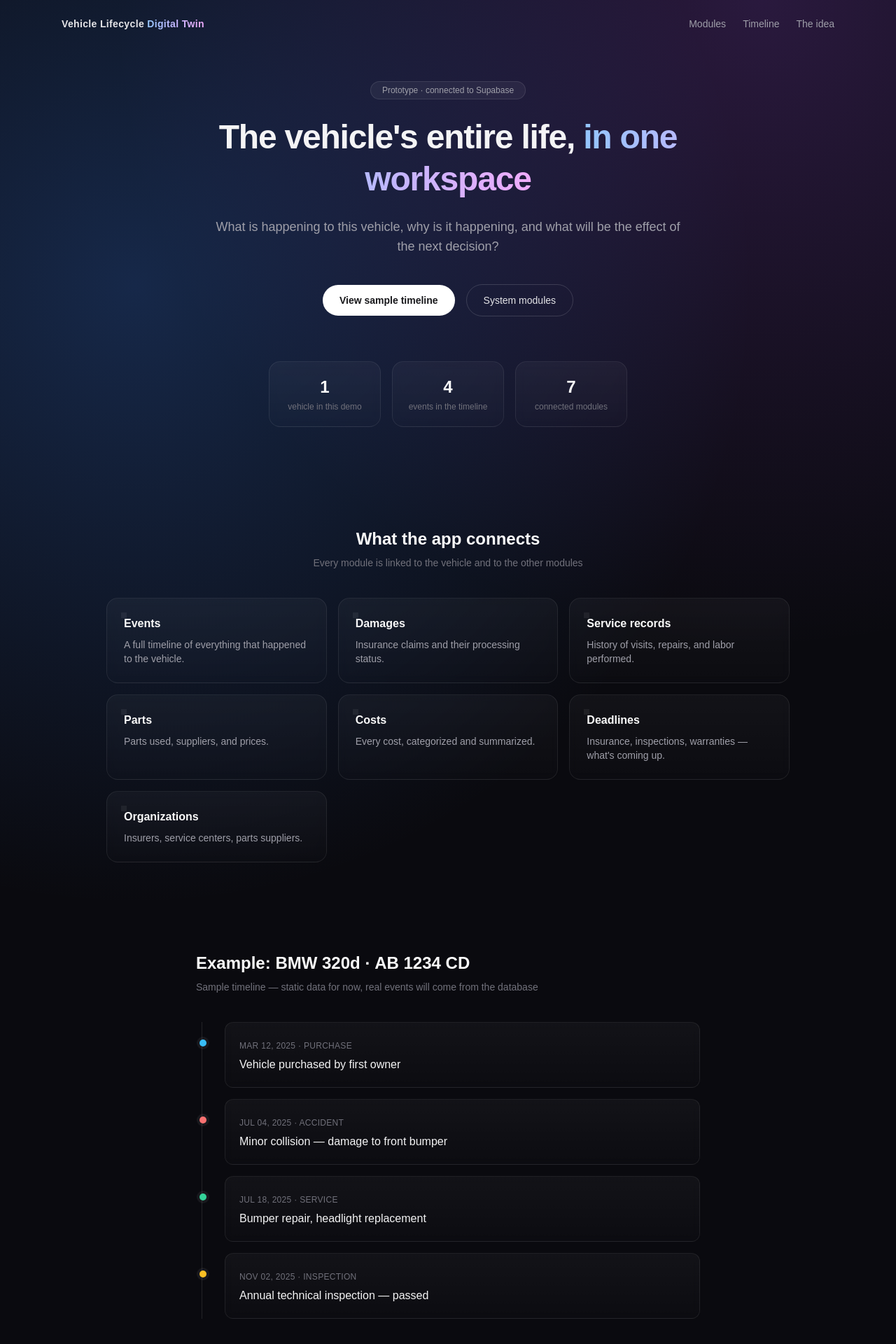
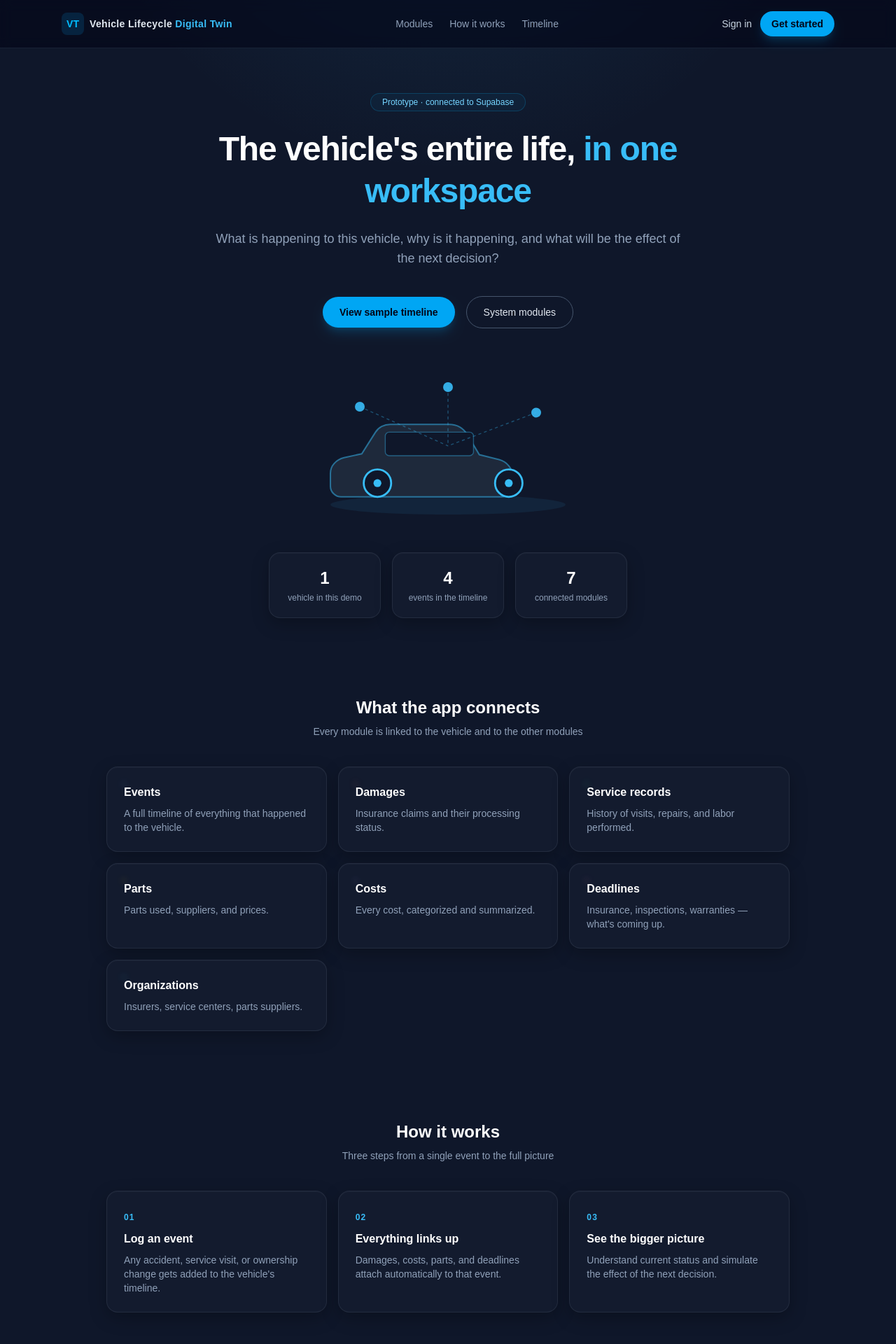
Before and after one commit to Troth99/autocrest, a Next.js app: page / in a window 1280 px wide. Shown: the top 1920 px of the page at 70% size. Built offline with nearby package versions, Linux system fonts and the light colour scheme.

Commit message:
Changed css for the new statig page

```diff
--- a/src/app/globals.css
+++ b/src/app/globals.css
@@ -25,37 +25,34 @@ body {
   font-family: Arial, Helvetica, sans-serif;
 }
 
-/* Prototype styles: Vehicle Lifecycle Digital Twin home page */
+/* Prototype styles: Vehicle Lifecycle Digital Twin home page (soft steel-blue, shadow style) */
 .dt-hero {
   background:
-    radial-gradient(circle at 15% 20%, rgba(59, 130, 246, 0.25), transparent 45%),
-    radial-gradient(circle at 85% 0%, rgba(168, 85, 247, 0.2), transparent 40%),
-    #0a0a0f;
+    radial-gradient(900px circle at 50% -10%, rgba(56, 189, 248, 0.12), transparent 60%),
+    #0f172a;
 }
 
 .dt-card {
-  background: linear-gradient(180deg, rgba(255, 255, 255, 0.04), rgba(255, 255, 255, 0.01));
-  border: 1px solid rgba(255, 255, 255, 0.08);
-  backdrop-filter: blur(6px);
-  transition: transform 0.2s ease, border-color 0.2s ease;
+  background: #131b2e;
+  border: 1px solid rgba(148, 163, 184, 0.12);
+  box-shadow: 0 8px 24px rgba(0, 0, 0, 0.25), 0 1px 0 rgba(255, 255, 255, 0.03) inset;
+  transition: transform 0.2s ease, box-shadow 0.2s ease, border-color 0.2s ease;
 }
 
 .dt-card:hover {
   transform: translateY(-2px);
-  border-color: rgba(255, 255, 255, 0.2);
+  border-color: rgba(56, 189, 248, 0.35);
+  box-shadow: 0 16px 32px rgba(0, 0, 0, 0.35), 0 1px 0 rgba(255, 255, 255, 0.05) inset;
 }
 
 .dt-dot {
-  width: 0.65rem;
-  height: 0.65rem;
+  width: 0.6rem;
+  height: 0.6rem;
   border-radius: 9999px;
   flex-shrink: 0;
-  box-shadow: 0 0 0 4px rgba(255, 255, 255, 0.06);
+  box-shadow: 0 0 10px 1px currentColor;
 }
 
-.dt-glow-text {
-  background: linear-gradient(90deg, #93c5fd, #c4b5fd, #f0abfc);
-  -webkit-background-clip: text;
-  background-clip: text;
-  color: transparent;
+.dt-accent-text {
+  color: #38bdf8;
 }
--- a/src/app/page.tsx
+++ b/src/app/page.tsx
@@ -1,3 +1,5 @@
+import Link from "next/link";
+
 const modules = [
   { label: "Events", desc: "A full timeline of everything that happened to the vehicle.", color: "#60a5fa" },
   { label: "Damages", desc: "Insurance claims and their processing status.", color: "#f87171" },
@@ -14,6 +16,12 @@ const stats = [
   { value: "7", label: "connected modules" },
 ];
 
+const steps = [
+  { step: "01", title: "Log an event", desc: "Any accident, service visit, or ownership change gets added to the vehicle's timeline." },
+  { step: "02", title: "Everything links up", desc: "Damages, costs, parts, and deadlines attach automatically to that event." },
+  { step: "03", title: "See the bigger picture", desc: "Understand current status and simulate the effect of the next decision." },
+];
+
 const timeline = [
   { date: "Mar 12, 2025", type: "Purchase", title: "Vehicle purchased by first owner", color: "#38bdf8" },
   { date: "Jul 04, 2025", type: "Accident", title: "Minor collision — damage to front bumper", color: "#f87171" },
@@ -21,54 +29,126 @@ const timeline = [
   { date: "Nov 02, 2025", type: "Inspection", title: "Annual technical inspection — passed", color: "#fbbf24" },
 ];
 
+const footerColumns = [
+  {
+    heading: "Product",
+    links: ["Modules", "Timeline", "Pricing", "Changelog"],
+  },
+  {
+    heading: "Company",
+    links: ["About", "Blog", "Careers", "Contact"],
+  },
+  {
+    heading: "Resources",
+    links: ["Documentation", "API", "Status", "Support"],
+  },
+];
+
+function TwinIllustration() {
+  return (
+    <svg
+      viewBox="0 0 320 160"
+      className="mx-auto h-auto w-full max-w-md"
+      fill="none"
+      xmlns="http://www.w3.org/2000/svg"
+    >
+      <ellipse cx="160" cy="140" rx="120" ry="10" fill="#38bdf8" opacity="0.08" />
+      <path
+        d="M40 108c0-8 6-14 14-16l18-4 14-22c3-5 9-8 15-8h60c8 0 15 4 19 11l12 20 20 5c8 2 14 9 14 17v10c0 6-5 11-11 11H51c-6 0-11-5-11-11v-13Z"
+        fill="#1e293b"
+        stroke="#38bdf8"
+        strokeOpacity="0.5"
+        strokeWidth="1.5"
+      />
+      <rect x="96" y="66" width="90" height="24" rx="4" fill="#0f172a" stroke="#38bdf8" strokeOpacity="0.4" />
+      <circle cx="88" cy="118" r="14" fill="#0f172a" stroke="#38bdf8" strokeWidth="2" />
+      <circle cx="88" cy="118" r="4" fill="#38bdf8" />
+      <circle cx="222" cy="118" r="14" fill="#0f172a" stroke="#38bdf8" strokeWidth="2" />
+      <circle cx="222" cy="118" r="4" fill="#38bdf8" />
+      {[
+        [70, 40],
+        [160, 20],
+        [250, 46],
+      ].map(([x, y], i) => (
+        <g key={i}>
+          <line x1={x} y1={y} x2={160} y2={80} stroke="#38bdf8" strokeOpacity="0.35" strokeDasharray="3 3" />
+          <circle cx={x} cy={y} r="5" fill="#38bdf8" opacity="0.9" />
+        </g>
+      ))}
+    </svg>
+  );
+}
+
 export default function Home() {
   return (
-    <div className="dt-hero min-h-screen text-zinc-100">
-      {/* Nav */}
-      <nav className="mx-auto flex max-w-6xl items-center justify-between px-6 py-6">
-        <span className="text-sm font-semibold tracking-wide text-zinc-200">
-          Vehicle Lifecycle <span className="dt-glow-text">Digital Twin</span>
-        </span>
-        <div className="hidden gap-6 text-sm text-zinc-400 sm:flex">
-          <a href="#modules" className="hover:text-zinc-100">Modules</a>
-          <a href="#timeline" className="hover:text-zinc-100">Timeline</a>
-          <a href="#question" className="hover:text-zinc-100">The idea</a>
-        </div>
-      </nav>
+    <div className="dt-hero min-h-screen text-slate-100">
+      {/* Header */}
+      <header className="sticky top-0 z-10 border-b border-slate-700/40 bg-slate-950/60 backdrop-blur">
+        <nav className="mx-auto flex max-w-6xl items-center justify-between px-6 py-4">
+          <Link href="/" className="flex items-center gap-2">
+            <span className="flex h-8 w-8 items-center justify-center rounded-lg bg-sky-500/15 text-sm font-bold text-sky-400">
+              VT
+            </span>
+            <span className="text-sm font-semibold tracking-wide text-slate-200">
+              Vehicle Lifecycle <span className="dt-accent-text">Digital Twin</span>
+            </span>
+          </Link>
+          <div className="hidden items-center gap-6 text-sm text-slate-400 md:flex">
+            <a href="#modules" className="hover:text-slate-100">Modules</a>
+            <a href="#how-it-works" className="hover:text-slate-100">How it works</a>
+            <a href="#timeline" className="hover:text-slate-100">Timeline</a>
+          </div>
+          <div className="flex items-center gap-3">
+            <a href="#" className="hidden text-sm font-medium text-slate-300 hover:text-slate-100 sm:block">
+              Sign in
+            </a>
+            <a
+              href="#timeline"
+              className="rounded-full bg-sky-500 px-4 py-2 text-sm font-semibold text-slate-950 shadow-lg shadow-sky-500/20 transition-transform hover:scale-105"
+            >
+              Get started
+            </a>
+          </div>
+        </nav>
+      </header>
 
       {/* Hero */}
-      <section className="mx-auto max-w-4xl px-6 pb-20 pt-12 text-center">
-        <span className="inline-block rounded-full border border-white/10 bg-white/5 px-4 py-1 text-xs font-medium text-zinc-400">
+      <section className="mx-auto max-w-4xl px-6 pb-12 pt-16 text-center">
+        <span className="inline-block rounded-full border border-sky-400/20 bg-sky-400/5 px-4 py-1 text-xs font-medium text-sky-300">
           Prototype &middot; connected to Supabase
         </span>
-        <h1 className="mx-auto mt-6 max-w-3xl text-4xl font-semibold leading-tight tracking-tight sm:text-5xl">
+        <h1 className="mx-auto mt-6 max-w-3xl text-4xl font-semibold leading-tight tracking-tight text-white sm:text-5xl">
           The vehicle&apos;s entire life,{" "}
-          <span className="dt-glow-text">in one workspace</span>
+          <span className="dt-accent-text">in one workspace</span>
         </h1>
-        <p id="question" className="mx-auto mt-6 max-w-2xl text-lg text-zinc-400">
+        <p id="question" className="mx-auto mt-6 max-w-2xl text-lg text-slate-400">
           What is happening to this vehicle, why is it happening, and what
           will be the effect of the next decision?
         </p>
         <div className="mt-10 flex flex-col items-center justify-center gap-4 sm:flex-row">
           <a
             href="#timeline"
-            className="rounded-full bg-white px-6 py-3 text-sm font-semibold text-zinc-900 transition-transform hover:scale-105"
+            className="rounded-full bg-sky-500 px-6 py-3 text-sm font-semibold text-slate-950 shadow-lg shadow-sky-500/20 transition-transform hover:scale-105"
           >
             View sample timeline
           </a>
           <a
             href="#modules"
-            className="rounded-full border border-white/15 px-6 py-3 text-sm font-medium text-zinc-200 transition-colors hover:bg-white/5"
+            className="rounded-full border border-slate-600 px-6 py-3 text-sm font-medium text-slate-200 transition-colors hover:bg-slate-800"
           >
             System modules
           </a>
         </div>
 
-        <div className="mx-auto mt-16 grid max-w-lg grid-cols-3 gap-4">
+        <div className="mx-auto mt-14 max-w-md">
+          <TwinIllustration />
+        </div>
+
+        <div className="mx-auto mt-10 grid max-w-lg grid-cols-3 gap-4">
           {stats.map((s) => (
             <div key={s.label} className="dt-card rounded-2xl px-4 py-5">
-              <div className="text-2xl font-semibold text-zinc-50">{s.value}</div>
-              <div className="mt-1 text-xs text-zinc-500">{s.label}</div>
+              <div className="text-2xl font-semibold text-white">{s.value}</div>
+              <div className="mt-1 text-xs text-slate-400">{s.label}</div>
             </div>
           ))}
         </div>
@@ -76,18 +156,37 @@ export default function Home() {
 
       {/* Modules */}
       <section id="modules" className="mx-auto max-w-5xl px-6 py-16">
-        <h2 className="mb-2 text-center text-2xl font-semibold text-zinc-50">
+        <h2 className="mb-2 text-center text-2xl font-semibold text-white">
           What the app connects
         </h2>
-        <p className="mb-10 text-center text-sm text-zinc-500">
+        <p className="mb-10 text-center text-sm text-slate-400">
           Every module is linked to the vehicle and to the other modules
         </p>
         <div className="grid grid-cols-1 gap-4 sm:grid-cols-2 md:grid-cols-3">
           {modules.map((m) => (
             <div key={m.label} className="dt-card rounded-2xl p-6">
-              <span className="dt-dot mb-4" style={{ background: m.color }} />
-              <h3 className="text-base font-semibold text-zinc-50">{m.label}</h3>
-              <p className="mt-2 text-sm text-zinc-400">{m.desc}</p>
+              <span className="dt-dot mb-4" style={{ background: m.color, color: m.color }} />
+              <h3 className="text-base font-semibold text-white">{m.label}</h3>
+              <p className="mt-2 text-sm text-slate-400">{m.desc}</p>
+            </div>
+          ))}
+        </div>
+      </section>
+
+      {/* How it works */}
+      <section id="how-it-works" className="mx-auto max-w-5xl px-6 py-16">
+        <h2 className="mb-2 text-center text-2xl font-semibold text-white">
+          How it works
+        </h2>
+        <p className="mb-10 text-center text-sm text-slate-400">
+          Three steps from a single event to the full picture
+        </p>
+        <div className="grid grid-cols-1 gap-4 sm:grid-cols-3">
+          {steps.map((s) => (
+            <div key={s.step} className="dt-card rounded-2xl p-6">
+              <span className="dt-accent-text text-xs font-bold tracking-widest">{s.step}</span>
+              <h3 className="mt-2 text-base font-semibold text-white">{s.title}</h3>
+              <p className="mt-2 text-sm text-slate-400">{s.desc}</p>
             </div>
           ))}
         </div>
@@ -95,30 +194,60 @@ export default function Home() {
 
       {/* Timeline */}
       <section id="timeline" className="mx-auto max-w-3xl px-6 py-16">
-        <h2 className="mb-2 text-2xl font-semibold text-zinc-50">
+        <h2 className="mb-2 text-2xl font-semibold text-white">
           Example: BMW 320d &middot; AB 1234 CD
         </h2>
-        <p className="mb-10 text-sm text-zinc-500">
-          Sample timeline — static data for now, real events will come from the database
+        <p className="mb-10 text-sm text-slate-400">
+          Sample timeline &mdash; static data for now, real events will come from the database
         </p>
-        <ol className="relative ml-2 border-l border-white/10 pl-8">
+        <ol className="relative ml-2 border-l border-slate-700 pl-8">
           {timeline.map((event) => (
             <li key={event.date} className="dt-card relative mb-4 rounded-xl p-5">
               <span
                 className="dt-dot absolute left-[-2.325rem] top-6"
-                style={{ background: event.color }}
+                style={{ background: event.color, color: event.color }}
               />
-              <time className="text-xs font-medium uppercase tracking-wide text-zinc-500">
+              <time className="text-xs font-medium uppercase tracking-wide text-slate-400">
                 {event.date} &middot; {event.type}
               </time>
-              <p className="mt-1 text-base text-zinc-100">{event.title}</p>
+              <p className="mt-1 text-base text-slate-100">{event.title}</p>
             </li>
           ))}
         </ol>
       </section>
 
-      <footer className="border-t border-white/10 py-8 text-center text-xs text-zinc-600">
-        Prototype — the interface is not yet connected to real database data.
+      {/* Footer */}
+      <footer className="border-t border-slate-700/40">
+        <div className="mx-auto max-w-6xl px-6 py-12">
+          <div className="grid grid-cols-2 gap-8 sm:grid-cols-4">
+            <div>
+              <span className="flex h-8 w-8 items-center justify-center rounded-lg bg-sky-500/15 text-sm font-bold text-sky-400">
+                VT
+              </span>
+              <p className="mt-3 max-w-[16rem] text-sm text-slate-400">
+                A digital twin for every vehicle&apos;s history, status, and next decision.
+              </p>
+            </div>
+            {footerColumns.map((col) => (
+              <div key={col.heading}>
+                <h4 className="text-sm font-semibold text-slate-100">{col.heading}</h4>
+                <ul className="mt-3 space-y-2">
+                  {col.links.map((link) => (
+                    <li key={link}>
+                      <a href="#" className="text-sm text-slate-400 hover:text-slate-100">
+                        {link}
+                      </a>
+                    </li>
+                  ))}
+                </ul>
+              </div>
+            ))}
+          </div>
+          <div className="mt-10 flex flex-col items-center justify-between gap-4 border-t border-slate-700/40 pt-6 text-xs text-slate-500 sm:flex-row">
+            <span>&copy; 2026 Vehicle Lifecycle Digital Twin. Prototype build.</span>
+            <span>Not yet connected to real database data.</span>
+          </div>
+        </div>
       </footer>
     </div>
   );
```
